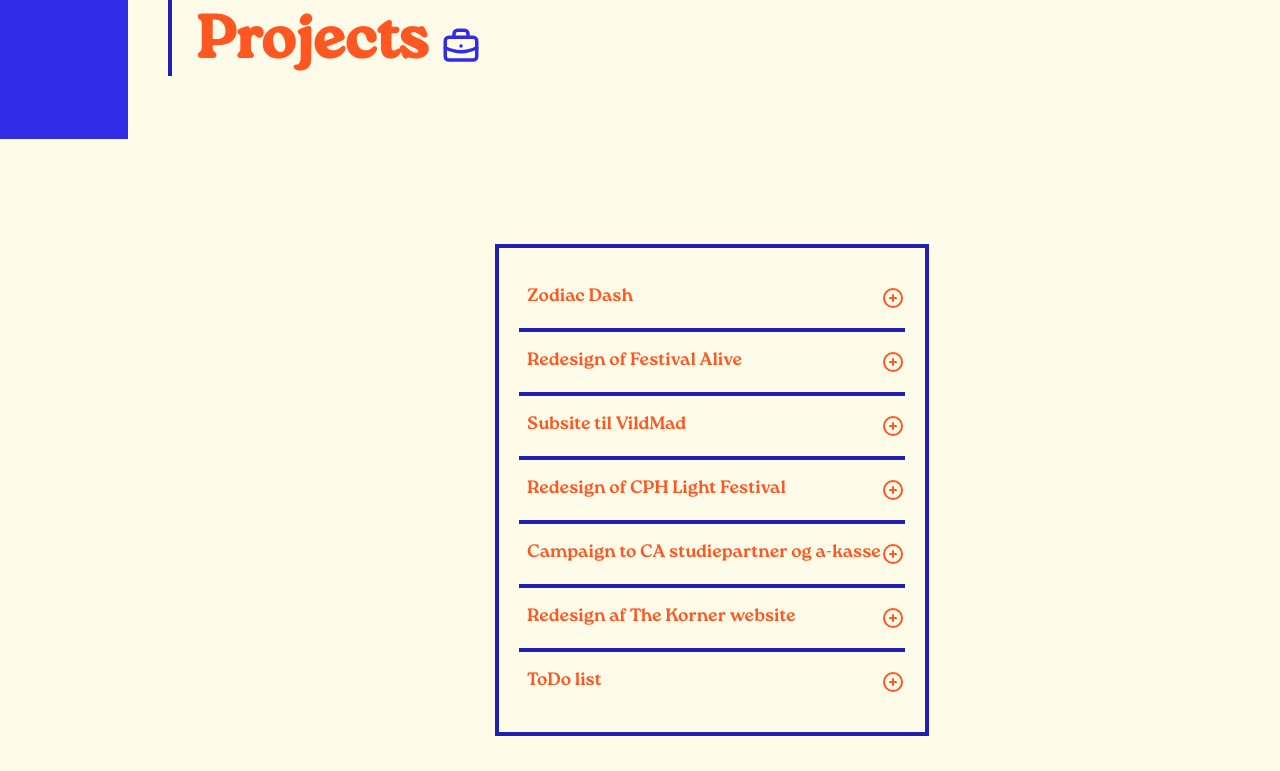
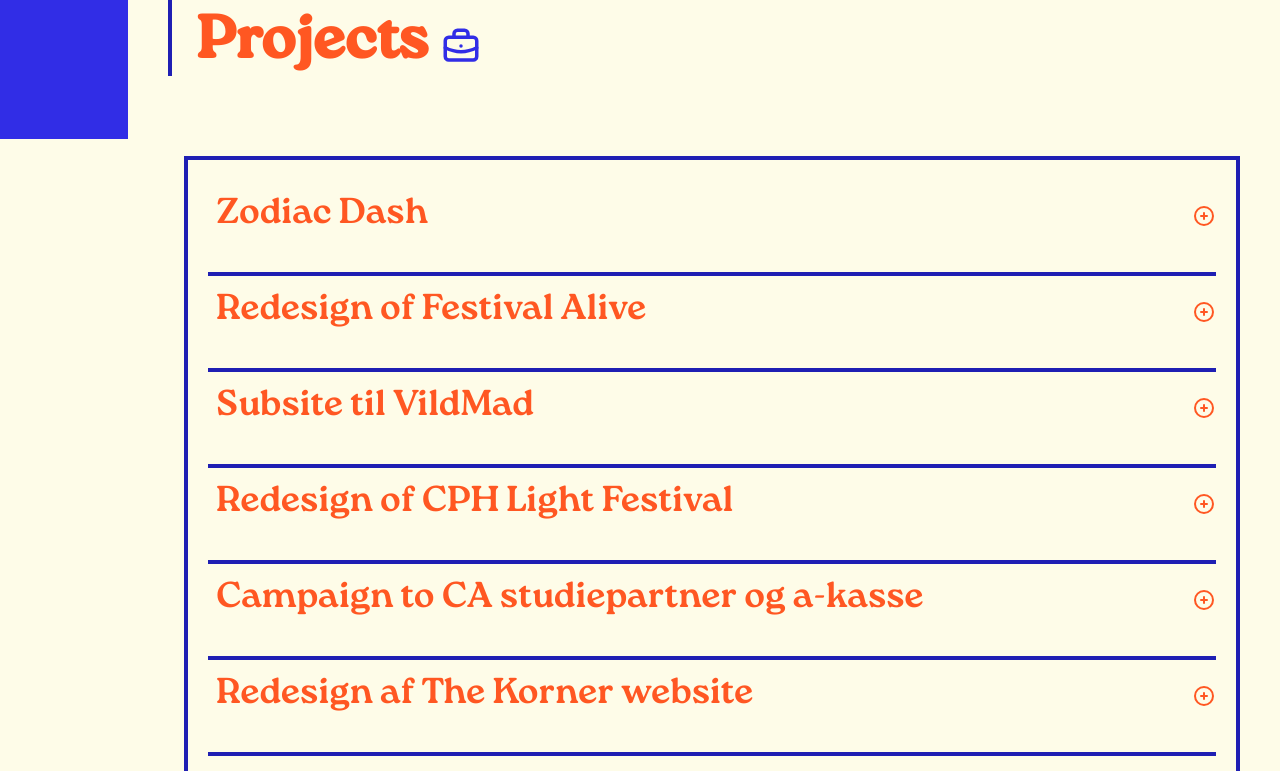
Before and after one commit to kezia-hansen/portfolio2, a Next.js app: page / in a window 1280 px wide. Shown: the part 661-1432 px from the top of the page. Built offline with nearby package versions, Linux system fonts and the light colour scheme.

Commit message:
projects done ish

```diff
--- a/src/components/Projects.jsx
+++ b/src/components/Projects.jsx
@@ -73,47 +73,47 @@
   };
 
   return (
-    <section className="my-10 md:my-32 p-5 md:p-10 space-y-5 flex justify-center gap-5 height-80 h-5/6 box-content" id="works">
-      <div className="flex flex-col items-center border-4 border-royalBlue-600 p-5">
-        <div className="mx-auto max-w-lg divide-y-4 divide-royalBlue-600">
+    <section className="my-10  p-5 md:p-10 space-y-5" id="works">
+      <div className="flex flex-col items-center border-4 border-royalBlue-600 p-5 w-full">
+        <div className=" divide-y-4 divide-royalBlue-600 w-full">
           {projects.map((project, index) => (
-            <details key={index} className="group">
-              <summary className="flex cursor-pointer list-none items-center justify-between py-4 text-lg font-medium text-tangerine   pl-2">
+            <details key={index} className="group mb-5">
+              <summary className="flex cursor-pointer list-none items-center justify-between py-4 text-lg sm:text-2xl md:text-4xl  font-medium text-tangerine pl-2">
                 {project.title}
                 <div>
                   <IconCirclePlus className="block h-6 w-6 group-open:hidden md:hover:scale-110" />
                   <IconCircleMinus className="hidden h-6 w-6 group-open:block md:hover:scale-110" />
                 </div>
               </summary>
-              <div className="pb-4 text-secondary-500">
-                <div className="flex flex-wrap gap-2 mb-4 items-center justify-center">
+              <div className="pb-4 text-secondary-500 md:flex md:flex-row-reverse md:gap-5">
+                <div className="md:w-1/2 md:flex md:justify-center">
+                  <a href={project.demoLink} target="_blank" rel="noopener noreferrer">
+                    <Image src={project.imageSrc} alt={project.title} height={300} width={300} className="w-full h-[200px] md:h-auto object-contain rounded mb-4" />
+                  </a>
+                </div>
+                <div className="md:w-1/2">
+                  <div className="flex flex-wrap gap-2 mb-4 items-center">
                     {project.tags.map((tag, tagIndex) => (
                       <span key={tagIndex} className="text-royalBlue-800 text-xs font-semibold px-2.5 py-0.5 rounded" style={{ backgroundColor: tagColors[tag] }}>
                         {tag}
                       </span>
                     ))}
                   </div>
+                  <p className="text-xs sm:text-sm text-royalBlue-800 mb-4">{project.description}</p>
+                  <div className="flex flex-row gap-5 items-center">
                     <a href={project.demoLink} target="_blank" rel="noopener noreferrer">
-                  <Image src={project.imageSrc} alt={project.title} height={300} width={300} className="w-full h-[200px] object-cover sm:object-contain rounded mb-4" />
-                </a>
-                <p className="text-xs sm:text-sm text-royalBlue-800 mb-4">{project.description}</p>
-                <div className="flex flex-row gap-5 mb-4">
-                  <a href={project.demoLink} target="_blank" rel="noopener noreferrer">
-                    <button className="bg-tangerine md:hover:bg-orange-700 md:hover:scale-110 text-yellow-50 font-bold py-2 px-4 rounded-lg whitespace-nowrap flex w-32 h-12 items-center">
-                      <div className="w-6 h-6 flex justify-center items-center mr-2">
-                        <IconExternalLink stroke={2} />
-                      </div>
+                      <button className="bg-tangerine md:hover:scale-110 text-yellow-50 font-bold py-2 px-4 rounded-lg whitespace-nowrap flex w-32 h-12 items-center justify-center">
+                        <IconExternalLink className="mr-2" stroke={2} />
                         Demo
                       </button>
                     </a>
                     <a href={project.githubLink} target="_blank" rel="noopener noreferrer">
                       <button className="bg-transparent md:hover:scale-110 text-tangerine border-4 border-tangerine font-bold py-2 px-4 rounded-lg whitespace-nowrap flex w-32 h-12 items-center justify-center">
-                      <div className="w-12 h-12 flex justify-center items-center">
                         <SocialIcon aria-hidden="true" alt="github logo" network="github" bgColor="transparent" fgColor="#FF5722" style={{ height: 45, width: 45 }} />
-                      </div>
                         Github
                       </button>
                     </a>
+                  </div>
                 </div>
               </div>
             </details>
```
Lines whose indentation alone changed are shown as unchanged.
